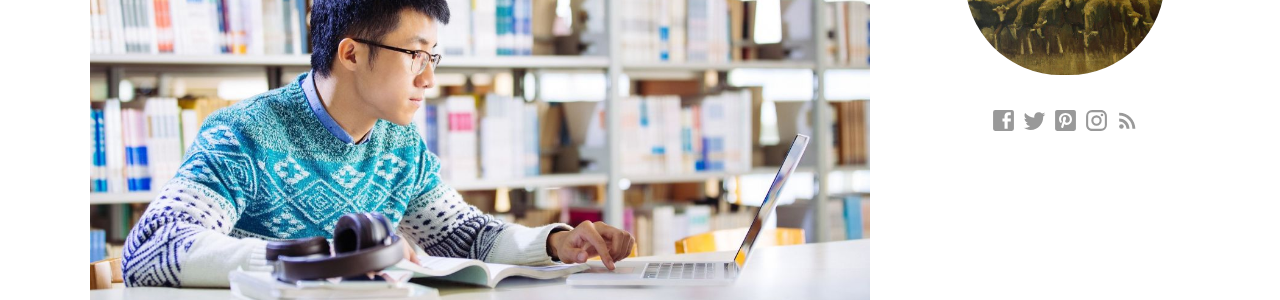
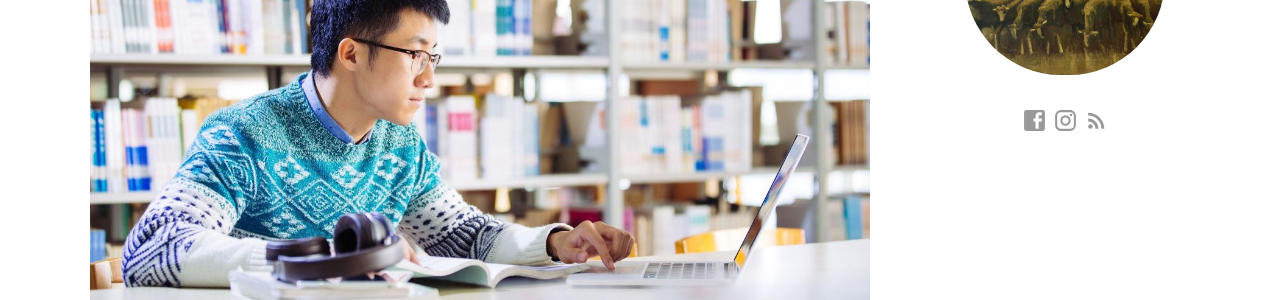
Before and after one commit to shepherd51/shepherd51.github.io, a Jekyll site: the page built from index.html, in a window 1280 px wide. Shown: the part 517-817 px from the top of the page. Built offline with Jekyll 4.4.1, drawn with Linux system fonts in a browser that asks for light colours; some web fonts are replaced; the list of posts is cut into pages by our own code.

Commit message:
Killing unused social icons

```diff
--- a/_config.yml
+++ b/_config.yml
@@ -66,11 +66,5 @@ exclude:
 
 social_icons:
   - Facebook
-  #- Google Plus
   - Instagram
-  #- LinkedIn
-  #- Pinterest
-  #- Tumblr
-  #- Twitter
-  #- YouTube
   - RSS
--- a/_includes/sidebar.html
+++ b/_includes/sidebar.html
@@ -11,8 +11,8 @@
 
 	<div class="social-icons">
 		<a target="_blank" href="https://facebook.com/{{ site.data.sidebar.facebook }}">{% include social-icon.html icon="Facebook" %}</a>
-		<a target="_blank" href="https://twitter.com/{{ site.data.sidebar.twitter }}">{% include social-icon.html icon="Twitter" %}</a>
-		<a target="_blank" href="https://pinterest.com/{{ site.data.sidebar.pinterest }}">{% include social-icon.html icon="Pinterest" %}</a>
+		<!--<a target="_blank" href="https://twitter.com/{{ site.data.sidebar.twitter }}">{% include social-icon.html icon="Twitter" %}</a>-->
+		<!--<a target="_blank" href="https://pinterest.com/{{ site.data.sidebar.pinterest }}">{% include social-icon.html icon="Pinterest" %}</a>-->
 		<a target="_blank" href="https://www.instagram.com/{{ site.data.sidebar.instagram }}">{% include social-icon.html icon="Instagram" %}</a>
 		<a target="_blank" href="{{ site.baseurl }}/feed.xml">{% include social-icon.html icon="RSS" %}</a>
 	</div>
```
Also changed, not shown: 9 other files.
